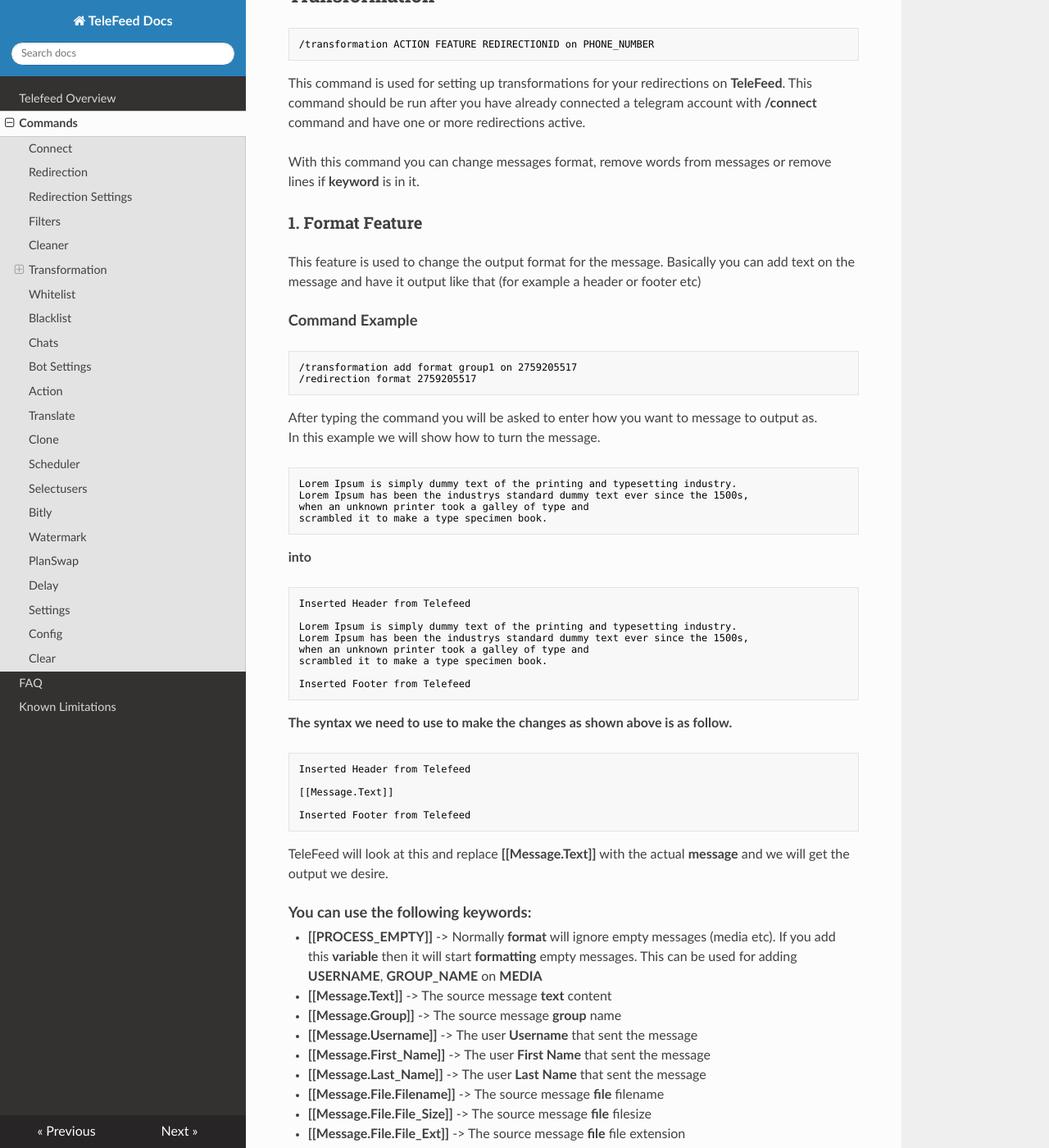
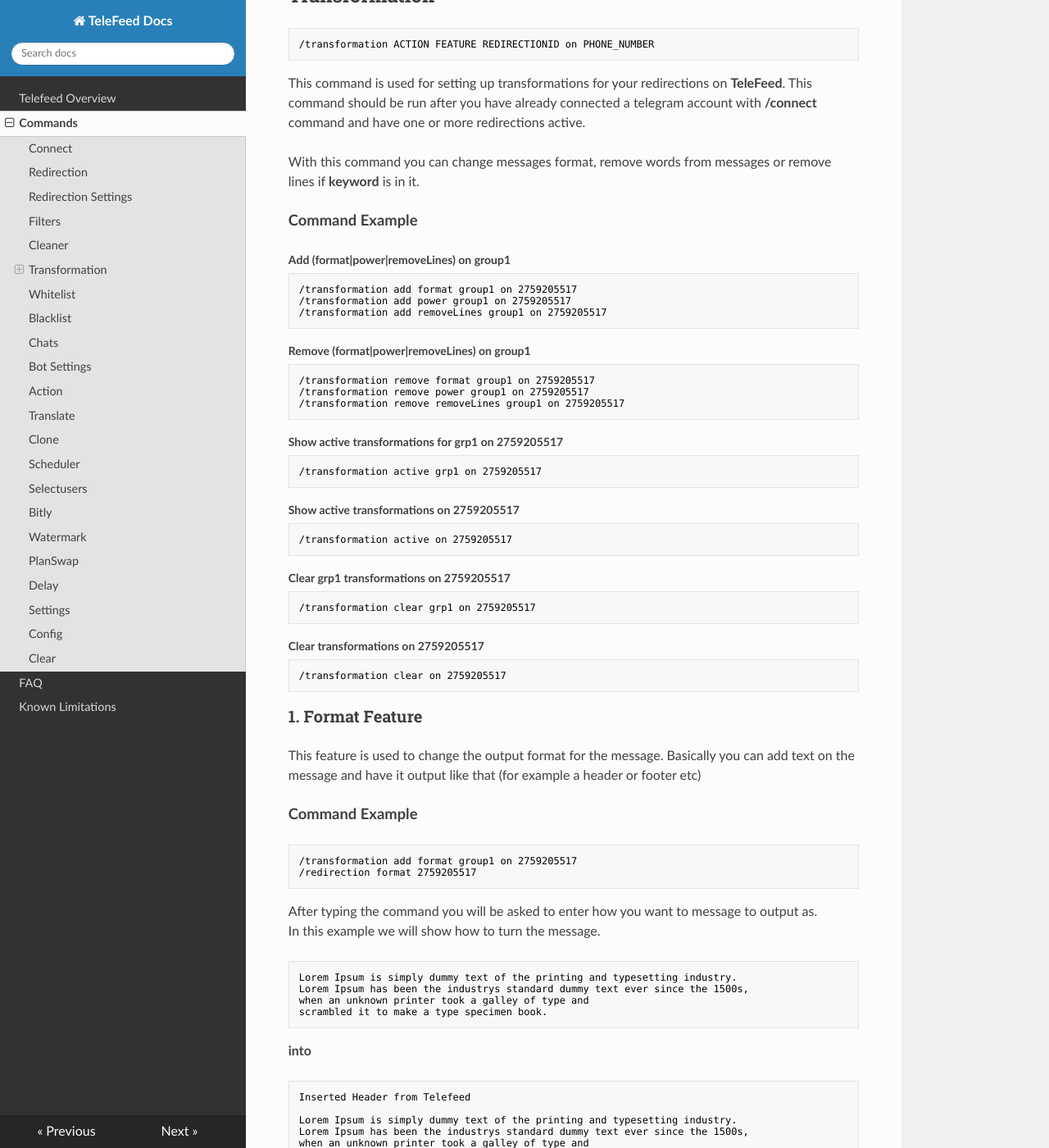
Before and after one commit to PSYR3X/telefeed_docs, an MkDocs documentation site: the page built from docs/commands.md, in a window 1280 px wide and 1400 px high, scrolled down 4002 px. Shown: the whole window at 82% size. Built offline with MkDocs 1.6.1, drawn with Linux system fonts in a browser that asks for light colours.

Commit message:
/transformation command improvements

````diff
--- a/docs/commands.md
+++ b/docs/commands.md
@@ -168,9 +168,47 @@ To reach this first you will need to type [/settings](/commands/#settings) on <b
 /transformation ACTION FEATURE REDIRECTIONID on PHONE_NUMBER
 ```
 
+
+
 This command is used for setting up transformations for your redirections on <b>TeleFeed</b>. This command should be run after you have already connected a telegram account with <b>/connect</b> command and have one or more redirections active.
 
 With this command you can change messages format, remove words from messages or remove lines if <b>keyword</b> is in it.
+
+<b  style="font-size: 115%;">Command Example</b>
+
+<p style="margin-bottom: -13px; font-size: 14px;"><b>Add (format|power|removeLines) on group1</b></p>
+```nohighlight
+/transformation add format group1 on 2759205517
+/transformation add power group1 on 2759205517
+/transformation add removeLines group1 on 2759205517
+```
+
+<p style="margin-bottom: -13px; font-size: 14px;"><b>Remove (format|power|removeLines) on group1</b></p>
+```nohighlight
+/transformation remove format group1 on 2759205517
+/transformation remove power group1 on 2759205517
+/transformation remove removeLines group1 on 2759205517
+```
+
+<p style="margin-bottom: -13px; font-size: 14px;"><b>Show active transformations for grp1 on 2759205517</b></p>
+```nohighlight
+/transformation active grp1 on 2759205517
+```
+
+<p style="margin-bottom: -13px; font-size: 14px;"><b>Show active transformations on 2759205517</b></p>
+```nohighlight
+/transformation active on 2759205517
+```
+
+<p style="margin-bottom: -13px; font-size: 14px;"><b>Clear grp1 transformations on 2759205517</b></p>
+```nohighlight
+/transformation clear grp1 on 2759205517
+```
+
+<p style="margin-bottom: -13px; font-size: 14px;"><b>Clear transformations on 2759205517</b></p>
+```nohighlight
+/transformation clear on 2759205517
+```
 
 ### 1. Format Feature
 
````
